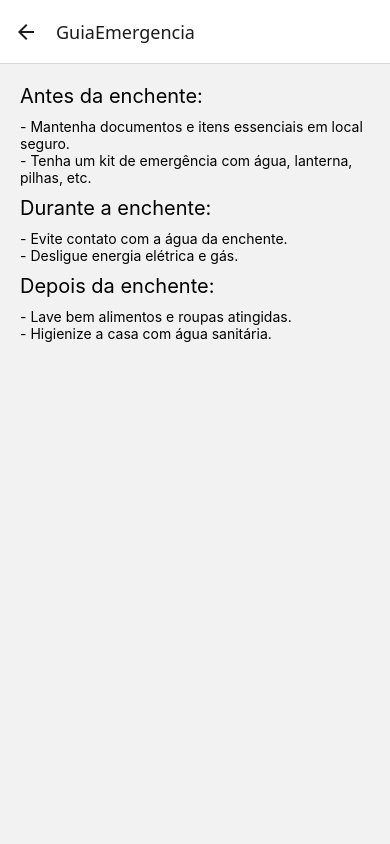
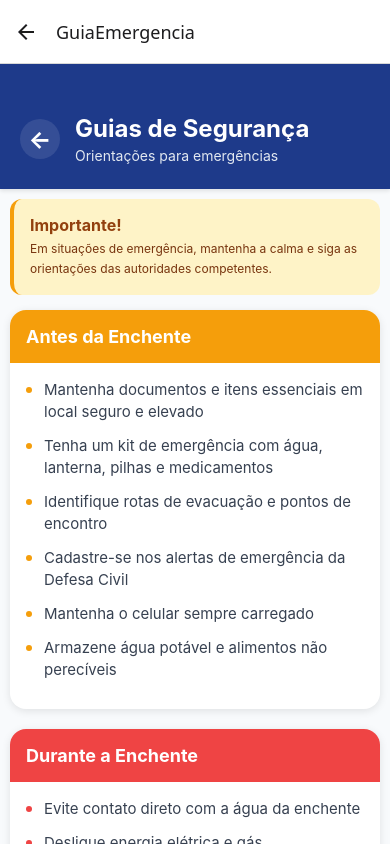
Before and after one commit to GabsGrego/beSafe, a React Native app: screen /GuiaEmergencia in a window 390 px wide. Built offline with nearby package versions, Linux system fonts and the light colour scheme; what native-base would draw is missing.

Commit message:
guiaEmergencia screen styling

```diff
--- a/src/screens/GuiaEmergenciaScreen.tsx
+++ b/src/screens/GuiaEmergenciaScreen.tsx
@@ -1,25 +1,333 @@
-import { View, ScrollView, Text } from 'react-native';
-//import { NavigationProp, useNavigation } from '@react-navigation/native';
-//import { RootStackParamList } from '../navigation/types';
+import React from 'react';
+import { View, ScrollView, Text, StyleSheet, StatusBar, TouchableOpacity } from 'react-native';
+import { NavigationProp, useNavigation } from '@react-navigation/native';
+import { RootStackParamList } from '../navigation/types';
+
+interface GuideSection {
+    id: string;
+    title: string;
+    items: string[];
+    color: string;
+}
 
 const GuiaEmergenciaScreen: React.FC = () => {
-    //const navigation = useNavigation<NavigationProp<RootStackParamList>>();
+    const navigation = useNavigation<NavigationProp<RootStackParamList>>();
 
-return (
-    <ScrollView contentContainerStyle={{ padding: 20 }}>
-        <Text style={{ fontSize: 20, marginBottom: 10 }}>Antes da enchente:</Text>
-        <Text>- Mantenha documentos e itens essenciais em local seguro.</Text>
-        <Text>- Tenha um kit de emergência com água, lanterna, pilhas, etc.</Text>
+    const guideSections: GuideSection[] = [
+        {
+            id: '1',
+            title: 'Antes da Enchente',
+            color: '#f59e0b',
+            items: [
+                'Mantenha documentos e itens essenciais em local seguro e elevado',
+                'Tenha um kit de emergência com água, lanterna, pilhas e medicamentos',
+                'Identifique rotas de evacuação e pontos de encontro',
+                'Cadastre-se nos alertas de emergência da Defesa Civil',
+                'Mantenha o celular sempre carregado',
+                'Armazene água potável e alimentos não perecíveis'
+            ]
+        },
+        {
+            id: '2',
+            title: 'Durante a Enchente',
+            color: '#ef4444',
+            items: [
+                'Evite contato direto com a água da enchente',
+                'Desligue energia elétrica e gás imediatamente',
+                'Procure locais elevados e seguros',
+                'Não tente atravessar áreas alagadas',
+                'Mantenha-se informado pelos canais oficiais',
+                'Ligue para emergência: 193 (Bombeiros) ou 199 (Defesa Civil)'
+            ]
+        },
+        {
+            id: '3',
+            title: 'Depois da Enchente',
+            color: '#10b981',
+            items: [
+                'Lave bem alimentos e roupas que tiveram contato com a água',
+                'Higienize toda a casa com água sanitária diluída',
+                'Descarte alimentos que podem ter sido contaminados',
+                'Verifique a estrutura da casa antes de retornar',
+                'Documente os danos para seguros e auxílios',
+                'Procure atendimento médico se necessário'
+            ]
+        }
+    ];
 
-        <Text style={{ fontSize: 20, marginVertical: 10 }}>Durante a enchente:</Text>
-        <Text>- Evite contato com a água da enchente.</Text>
-        <Text>- Desligue energia elétrica e gás.</Text>
+    const renderGuideSection = (section: GuideSection) => (
+        <View key={section.id} style={styles.sectionCard}>
+            <View style={[styles.sectionHeader, { backgroundColor: section.color }]}>
+                <Text style={styles.sectionTitle}>{section.title}</Text>
+            </View>
+            <View style={styles.sectionContent}>
+                {section.items.map((item, index) => (
+                    <View key={index} style={styles.itemContainer}>
+                        <View style={[styles.itemBullet, { backgroundColor: section.color }]} />
+                        <Text style={styles.itemText}>{item}</Text>
+                    </View>
+                ))}
+            </View>
+        </View>
+    );
 
-        <Text style={{ fontSize: 20, marginVertical: 10 }}>Depois da enchente:</Text>
-        <Text>- Lave bem alimentos e roupas atingidas.</Text>
-        <Text>- Higienize a casa com água sanitária.</Text>
-    </ScrollView>
-);
+    return (
+        <View style={styles.container}>
+            <StatusBar barStyle="light-content" backgroundColor="#1e3a8a" />
+
+            {/* Header */}
+            <View style={styles.header}>
+                <TouchableOpacity
+                    style={styles.backButton}
+                    onPress={() => navigation.goBack()}
+                >
+                    <Text style={styles.backButtonText}>←</Text>
+                </TouchableOpacity>
+                <View style={styles.headerContent}>
+                    <Text style={styles.headerTitle}>Guias de Segurança</Text>
+                    <Text style={styles.headerSubtitle}>Orientações para emergências</Text>
+                </View>
+            </View>
+
+            <ScrollView style={styles.content} showsVerticalScrollIndicator={false}>
+                {/* Alerta Importante */}
+                <View style={styles.alertCard}>
+                    <View style={styles.alertContent}>
+                        <Text style={styles.alertTitle}>Importante!</Text>
+                        <Text style={styles.alertText}>
+                            Em situações de emergência, mantenha a calma e siga as orientações das autoridades competentes.
+                        </Text>
+                    </View>
+                </View>
+
+                {/* Seções do Guia */}
+                {guideSections.map(renderGuideSection)}
+
+                {/* Dicas Extras */}
+                <View style={styles.tipsCard}>
+                    <Text style={styles.tipsTitle}>Dicas Extras</Text>
+                    <View style={styles.tipItem}>
+                        <Text style={styles.tipText}>
+                            • Mantenha sempre um kit de emergência atualizado em casa
+                        </Text>
+                    </View>
+                    <View style={styles.tipItem}>
+                        <Text style={styles.tipText}>
+                            • Conheça os pontos de alagamento da sua região
+                        </Text>
+                    </View>
+                    <View style={styles.tipItem}>
+                        <Text style={styles.tipText}>
+                            • Tenha sempre uma rota alternativa planejada
+                        </Text>
+                    </View>
+                </View>
+            </ScrollView>
+        </View>
+    );
 };
 
+const styles = StyleSheet.create({
+    container: {
+        flex: 1,
+        backgroundColor: '#f8fafc',
+    },
+    header: {
+        backgroundColor: '#1e3a8a',
+        paddingTop: 50,
+        paddingBottom: 25,
+        paddingHorizontal: 20,
+        flexDirection: 'row',
+        alignItems: 'center',
+        shadowColor: '#000',
+        shadowOffset: { width: 0, height: 2 },
+        shadowOpacity: 0.1,
+        shadowRadius: 4,
+        elevation: 5,
+    },
+    backButton: {
+        width: 40,
+        height: 40,
+        borderRadius: 20,
+        backgroundColor: 'rgba(255, 255, 255, 0.1)',
+        justifyContent: 'center',
+        alignItems: 'center',
+        marginRight: 15,
+    },
+    backButtonText: {
+        fontSize: 24,
+        color: '#ffffff',
+        fontWeight: 'bold',
+    },
+    headerContent: {
+        flex: 1,
+    },
+    headerTitle: {
+        fontSize: 24,
+        fontWeight: 'bold',
+        color: '#ffffff',
+        marginBottom: 4,
+    },
+    headerSubtitle: {
+        fontSize: 14,
+        color: '#e2e8f0',
+    },
+    content: {
+        flex: 1,
+        padding: 10,
+    },
+    alertCard: {
+        backgroundColor: '#fef3c7',
+        borderRadius: 12,
+        padding: 16,
+        flexDirection: 'row',
+        alignItems: 'center',
+        marginBottom: 15,
+        borderLeftWidth: 4,
+        borderLeftColor: '#f59e0b',
+    },
+    alertContent: {
+        flex: 1,
+    },
+    alertTitle: {
+        fontSize: 16,
+        fontWeight: 'bold',
+        color: '#92400e',
+        marginBottom: 4,
+    },
+    alertText: {
+        fontSize: 12,
+        color: '#78350f',
+        lineHeight: 20,
+    },
+    sectionCard: {
+        backgroundColor: '#ffffff',
+        borderRadius: 16,
+        marginBottom: 20,
+        overflow: 'hidden',
+        shadowColor: '#000',
+        shadowOffset: { width: 0, height: 2 },
+        shadowOpacity: 0.1,
+        shadowRadius: 8,
+        elevation: 4,
+    },
+    sectionHeader: {
+        flexDirection: 'row',
+        alignItems: 'center',
+        padding: 16,
+    },
+    sectionIcon: {
+        fontSize: 24,
+        marginRight: 12,
+    },
+    sectionTitle: {
+        fontSize: 18,
+        fontWeight: 'bold',
+        color: '#ffffff',
+        flex: 1,
+    },
+    sectionContent: {
+        padding: 16,
+    },
+    itemContainer: {
+        flexDirection: 'row',
+        alignItems: 'flex-start',
+        marginBottom: 12,
+    },
+    itemBullet: {
+        width: 6,
+        height: 6,
+        borderRadius: 3,
+        marginTop: 8,
+        marginRight: 12,
+    },
+    itemText: {
+        fontSize: 15,
+        color: '#374151',
+        lineHeight: 22,
+        flex: 1,
+    },
+    emergencySection: {
+        marginTop: 10,
+        marginBottom: 25,
+    },
+    emergencyTitle: {
+        fontSize: 20,
+        fontWeight: 'bold',
+        color: '#1e293b',
+        marginBottom: 5,
+    },
+    emergencySubtitle: {
+        fontSize: 14,
+        color: '#64748b',
+        marginBottom: 20,
+    },
+    contactsGrid: {
+        gap: 12,
+    },
+    contactCard: {
+        backgroundColor: '#ffffff',
+        borderRadius: 12,
+        padding: 16,
+        flexDirection: 'row',
+        alignItems: 'center',
+        shadowColor: '#000',
+        shadowOffset: { width: 0, height: 1 },
+        shadowOpacity: 0.1,
+        shadowRadius: 4,
+        elevation: 2,
+    },
+    contactIcon: {
+        fontSize: 32,
+        marginRight: 16,
+    },
+    contactInfo: {
+        flex: 1,
+    },
+    contactName: {
+        fontSize: 16,
+        fontWeight: '600',
+        color: '#1e293b',
+        marginBottom: 2,
+    },
+    contactNumber: {
+        fontSize: 18,
+        fontWeight: 'bold',
+        color: '#2563eb',
+    },
+    callButton: {
+        backgroundColor: '#2563eb',
+        paddingHorizontal: 16,
+        paddingVertical: 8,
+        borderRadius: 8,
+    },
+    callButtonText: {
+        color: '#ffffff',
+        fontSize: 14,
+        fontWeight: '600',
+    },
+    tipsCard: {
+        backgroundColor: '#eff6ff',
+        borderRadius: 12,
+        padding: 20,
+        marginBottom: 20,
+        borderLeftWidth: 4,
+        borderLeftColor: '#2563eb',
+    },
+    tipsTitle: {
+        fontSize: 18,
+        fontWeight: 'bold',
+        color: '#1e293b',
+        marginBottom: 15,
+    },
+    tipItem: {
+        marginBottom: 8,
+    },
+    tipText: {
+        fontSize: 14,
+        color: '#374151',
+        lineHeight: 20,
+    },
+});
+
 export default GuiaEmergenciaScreen;
```
